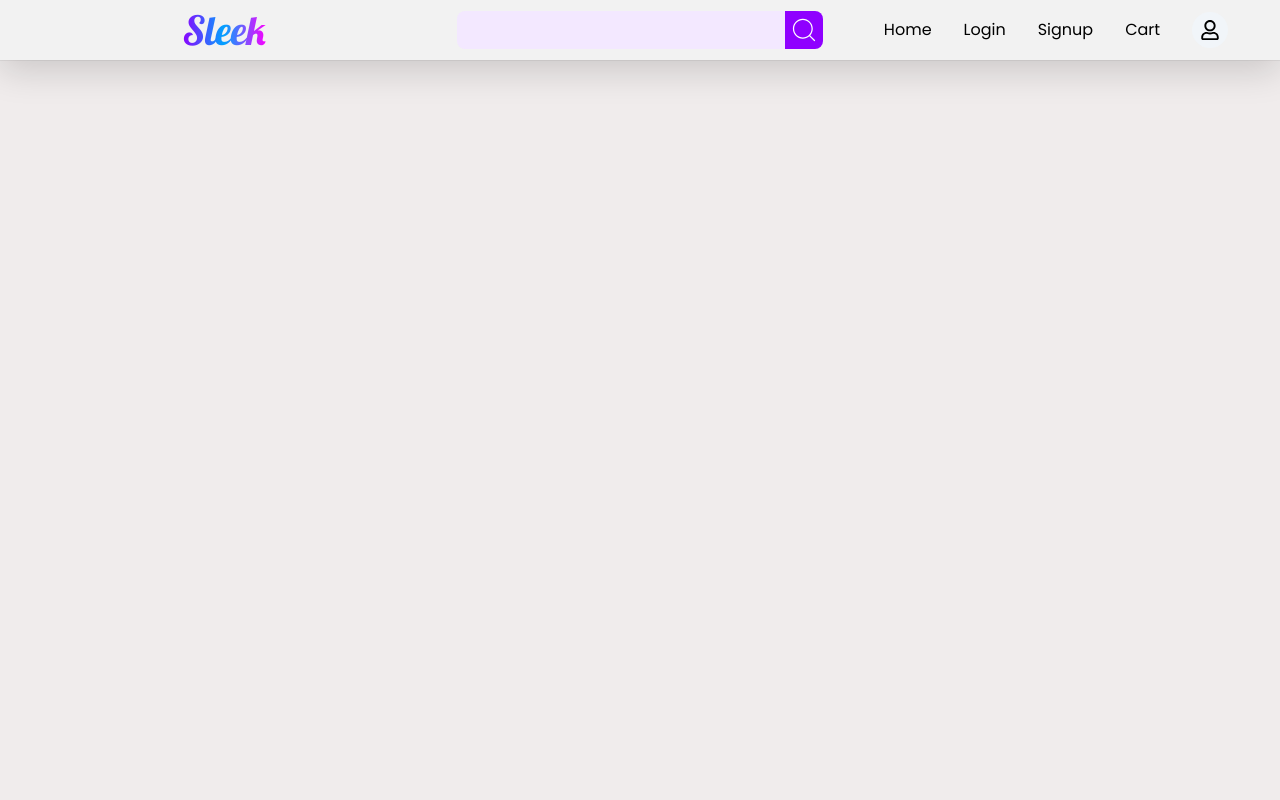
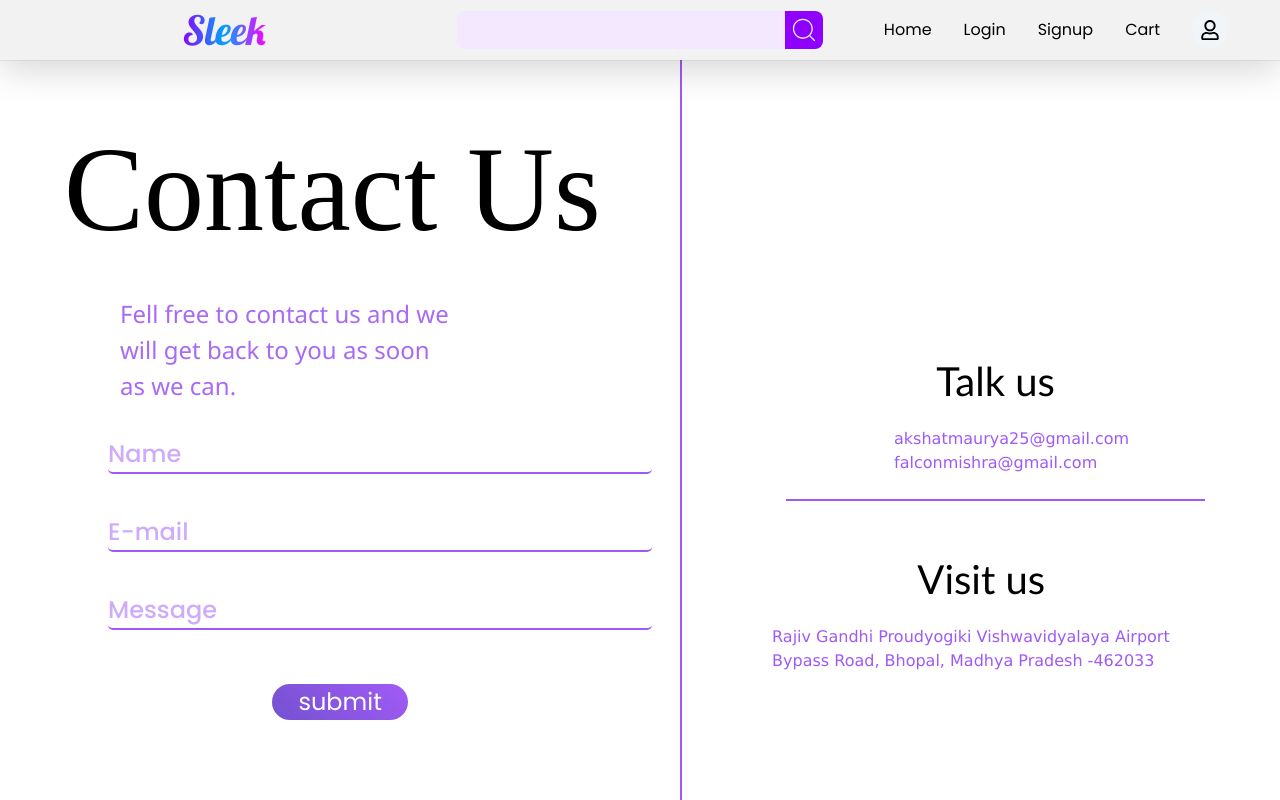
Before and after one commit to falconmishra/sleek, a React (Vite) app in the folder client/: page /contact in a window 1280 px wide. Shown: the top 800 px of the page. Built offline with nearby package versions, Linux system fonts and the light colour scheme.

Commit message:
made contact page

```diff
--- a/client/src/App.jsx
+++ b/client/src/App.jsx
@@ -15,6 +15,7 @@ import { SearchResult } from "./components/SearchResult";
 import { Cart } from "./components/Cart";
 import { ProductDetails } from "./components/ProductDetails";
 import { Billing } from "./components/Billing";
+import { Contact } from "./components/contact";
 
 function App() {
   return (
@@ -34,6 +35,7 @@ function App() {
             <Route path="/productdetails" element={<ProductDetails />} />
             <Route path="/productdetails" element={<ProductDetails />} />
             <Route path="/billing" element={<Billing />} />
+            <Route path="/contact" element={<Contact/>} />
           </Routes>
         </div>
         <Footer />
--- /dev/null
+++ b/client/src/components/Contact.jsx
@@ -0,0 +1,44 @@
+import React from "react";
+import '../css/contact.css'
+
+export const Contact = () => {
+    return(
+        <div className="contact">
+            <div className="fomad1">
+                <div className="textco">
+                    <h1>Contact Us</h1>
+                    <p>Fell free to contact us and we will get back to you as soon as we can. </p>
+                </div>
+
+                    <div className="formco">
+                        <form action="submit">
+                            <input type="text" placeholder="Name" />
+                            <input type="email" placeholder="E-mail" />
+                            <input type="text" placeholder="Message" />
+                            <button className="btn2 btnco">submit</button>
+                        </form>
+
+                    </div>
+                </div>
+                <div className="fomad">
+                    <div className="adress">
+                        <div className="con">
+                            <h2>Talk us</h2>
+                            <p>akshatmaurya25@gmail.com
+                            <br />falconmishra@gmail.com</p>
+
+                        </div>
+                        <div className="adr">
+                            <h2>Visit us</h2>
+                            <p> Rajiv Gandhi Proudyogiki Vishwavidyalaya Airport Bypass Road,
+                                Bhopal, Madhya Pradesh -462033</p>
+                        </div>
+
+                    </div>
+                </div>
+
+        </div>
+
+    )
+
+}
--- a/client/src/components/Dashboard.jsx
+++ b/client/src/components/Dashboard.jsx
@@ -6,6 +6,7 @@ import adress from '../images/adress.png'
 import paymento from '../images/paymento.png'
 import contact from '../images/contact.png'
 import offer from '../images/offer.png'
+import { Link } from 'react-router-dom'
 export const Dashboard = () => {
   return (
     <div className="count">
@@ -44,20 +45,24 @@ export const Dashboard = () => {
               <h4>Edit or add payment methods</h4>
             </div>
           </div>
-          <div className="firstbox">
+          <Link to='/contact' className="firstbox">
+
             <img src={contact}/>
             <div className="inn">
+
               <h2>Contact us</h2>
+
               <h4></h4>
             </div>
-          </div>
-          <div className="firstbox">
+          </Link>
+          <Link to='/addproduct' className="firstbox">
+
             <img src={offer}/>
             <div className="inn">
-              <h2>Offers</h2>
-              <h4>Get latest offers and discounts</h4>
+              <h2>Add Product</h2>
+              <h4>Only for eligible merchant</h4>
             </div>
-          </div>
+          </Link>
         </div>
 
       </div>
--- a/client/src/components/Footer.jsx
+++ b/client/src/components/Footer.jsx
@@ -45,7 +45,7 @@ export const Footer = () => {
             <li><Link to='pagenotfound'>Track Complaint</Link></li>
             <li><Link to='pagenotfound'>FAQs</Link></li>
             <li><Link to='pagenotfound'>Terms & Conditions</Link></li>
-            <li><Link to='pagenotfound'>Contact us</Link></li>
+            <li><Link to='contact'>Contact us</Link></li>
           </ul>
         </div>
         <div className="vl"></div>
--- /dev/null
+++ b/client/src/css/contact.css
@@ -0,0 +1,132 @@
+.contact{
+    width: 100%;
+    background-color: white;
+    height: 110vh;
+    display: flex;
+
+}
+.textco{
+    width: 100%;
+    display: flex;
+    flex-direction: column;
+}
+
+.textco h1{
+    font-family: 'Times New Roman', Times, serif;
+    font-size: 15vh;
+    color: black;
+    margin: 5vh 0vh 2vh 8vh ;
+}
+.textco p{
+    width: 50%;
+    margin-left: 15vh;
+    font-family:'Segoe UI', Tahoma, Geneva, Verdana, sans-serif;
+    color: rgba(159, 90, 245, 255) ;
+    opacity: 0.9;
+    display: flex;
+    float: left;
+    font-size: 3vh;
+    margin-bottom: 4vh;
+
+}
+.fomad1{
+    width: 70%;
+    border-right: 2px solid rgba(159,90,245,255);
+
+}
+.formco{
+    width: 100%;
+}
+.formco form{
+    display: flex;
+    flex-direction: column;
+    width: 100%;
+    align-items: center;
+    gap: 5vh;
+
+
+}
+.formco input{
+    width: 80%;
+    margin-left: 10vh;
+    color: rgba(159,90,245,255);
+    font-size: 3vh ;
+    border-top: hidden;
+    border-left: hidden;
+    border-right: hidden;
+    border-bottom: 2px solid rgba(159,90,245,255);
+    border-radius: 5px;
+    outline: none;
+
+
+}
+.formco input[type=text]::placeholder {
+  font-size: 3vh ;
+  opacity: 0.5;
+  color: rgba(159,90,245,255);
+
+}
+.btnco{
+    border-radius: 30px;
+    width: 20%;
+    margin-top: 2%;
+    color: white;
+
+    font-size: 3vh;
+}
+.fomad{
+    justify-content: center;
+    display: flex;
+    flex-direction: column;
+    align-items: center;
+}
+.adress{
+    display: flex;
+    flex-direction: column;
+    width: 100%;
+    justify-content: center;
+
+}
+.con{
+    width: 70%;
+    display: flex;
+    flex-direction: column;
+    align-items: center;
+    justify-content: center;
+    border-bottom: 2px solid rgba(159,90,245,255);
+
+    margin-left: 13vh;
+}
+.con h2{
+    font-size: 5vh;
+    font-family: 'Trebuchet MS', 'Lucida Sans Unicode', 'Lucida Grande', 'Lucida Sans', Arial, sans-serif;
+    margin-bottom: 2vh;
+    margin-top: 3vh;
+}
+.con p{
+    font-family: Verdana, Geneva, Tahoma, sans-serif;
+    color: rgba(159,90,245,255);
+    margin-left: 4vh;
+    margin-bottom: 3vh;
+}
+.adr{
+    width: 100%;
+    display: flex;
+    flex-direction: column;
+    align-items: center;
+
+    margin-top: 3vh;
+}
+.adr h2{
+    font-size: 5vh;
+    font-family: 'Trebuchet MS', 'Lucida Sans Unicode', 'Lucida Grande', 'Lucida Sans', Arial, sans-serif;
+    margin-bottom: 2vh;
+    margin-top: 3vh;
+
+}
+.adr p{
+    font-family: Verdana, Geneva, Tahoma, sans-serif;
+    color: rgba(159,90,245,255);
+    width: 70%;
+
+}
```
